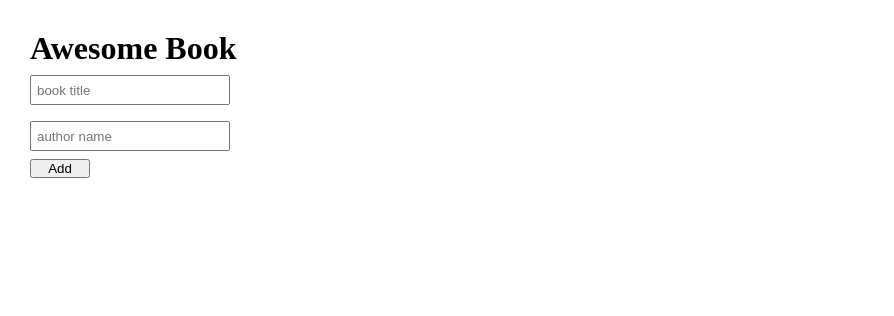
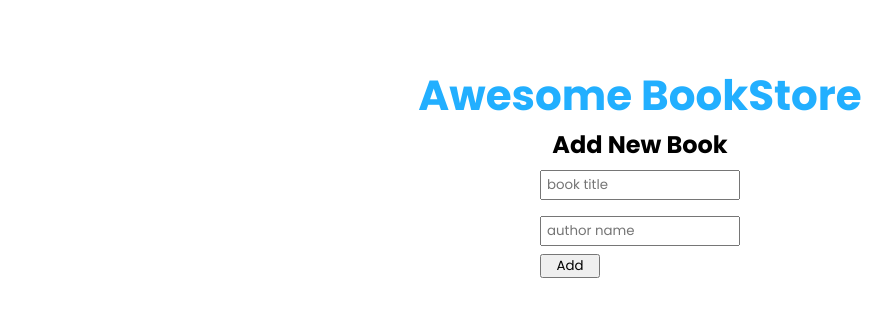
Before and after one commit to omarbabou/awesome-book, a website: page index.html in a window 1280 px wide. Shown: the whole page, without its empty margins (0-894 px from the left). Drawn offline with Linux system fonts and the light colour scheme.

Commit message:
Add colors variable in style file

```diff
--- a/css/style.css
+++ b/css/style.css
@@ -3,10 +3,31 @@
   padding: 0;
   box-sizing: border-box;
   list-style-type: none;
+  font-family: 'Poppins', sans-serif;
+}
+
+:root {
+  --primary-color: #fff;
+  --primary-color-alt: #9adaff;
+  --secondary-color: #b3e4ff;
+  --secondary-color-alt: #cdedff;
+  --container-color: #22afff;
 }
 
 body {
-  padding: 30px;
+  display: flex;
+  flex-direction: column;
+  justify-content: center;
+  align-items: center;
+  padding: 4rem 0;
+  background: var(--primary-color);
+}
+
+h1 {
+  font-size: 42px;
+  text-align: center;
+  font-weight: 900;
+  color: var(--container-color);
 }
 
 .bookItem {
--- a/index.html
+++ b/index.html
@@ -4,12 +4,20 @@
     <meta charset="UTF-8" />
     <meta http-equiv="X-UA-Compatible" content="IE=edge" />
     <meta name="viewport" content="width=device-width, initial-scale=1.0" />
+    <link rel="preconnect" href="https://fonts.googleapis.com" />
+    <link rel="preconnect" href="https://fonts.gstatic.com" crossorigin />
+    <link
+      href="https://fonts.googleapis.com/css2?family=Poppins:wght@400;500;600;700&display=swap"
+      rel="stylesheet"
+    />
     <link rel="stylesheet" href="css/style.css" />
     <title>Awesome Book</title>
   </head>
   <body>
-    <h1>Awesome Book</h1>
+    <h1>Awesome <span>Book</span>Store</h1>
     <div class="displayBook"></div>
+
+    <h2>Add New Book</h2>
     <form>
       <input type="text" name="name" id="title" placeholder="book title" />
       <input type="text" name="author" id="author" placeholder="author name" />
```
